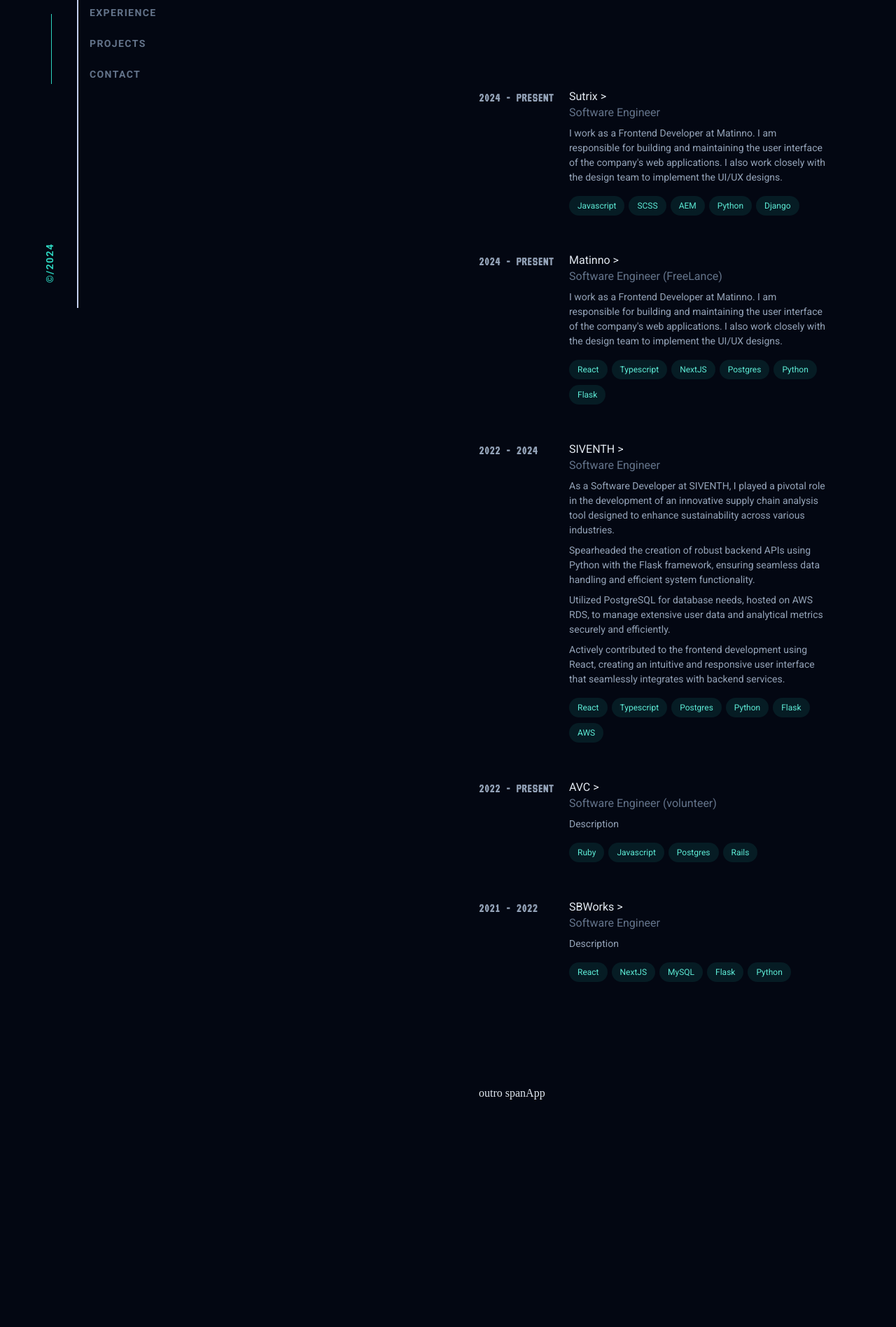
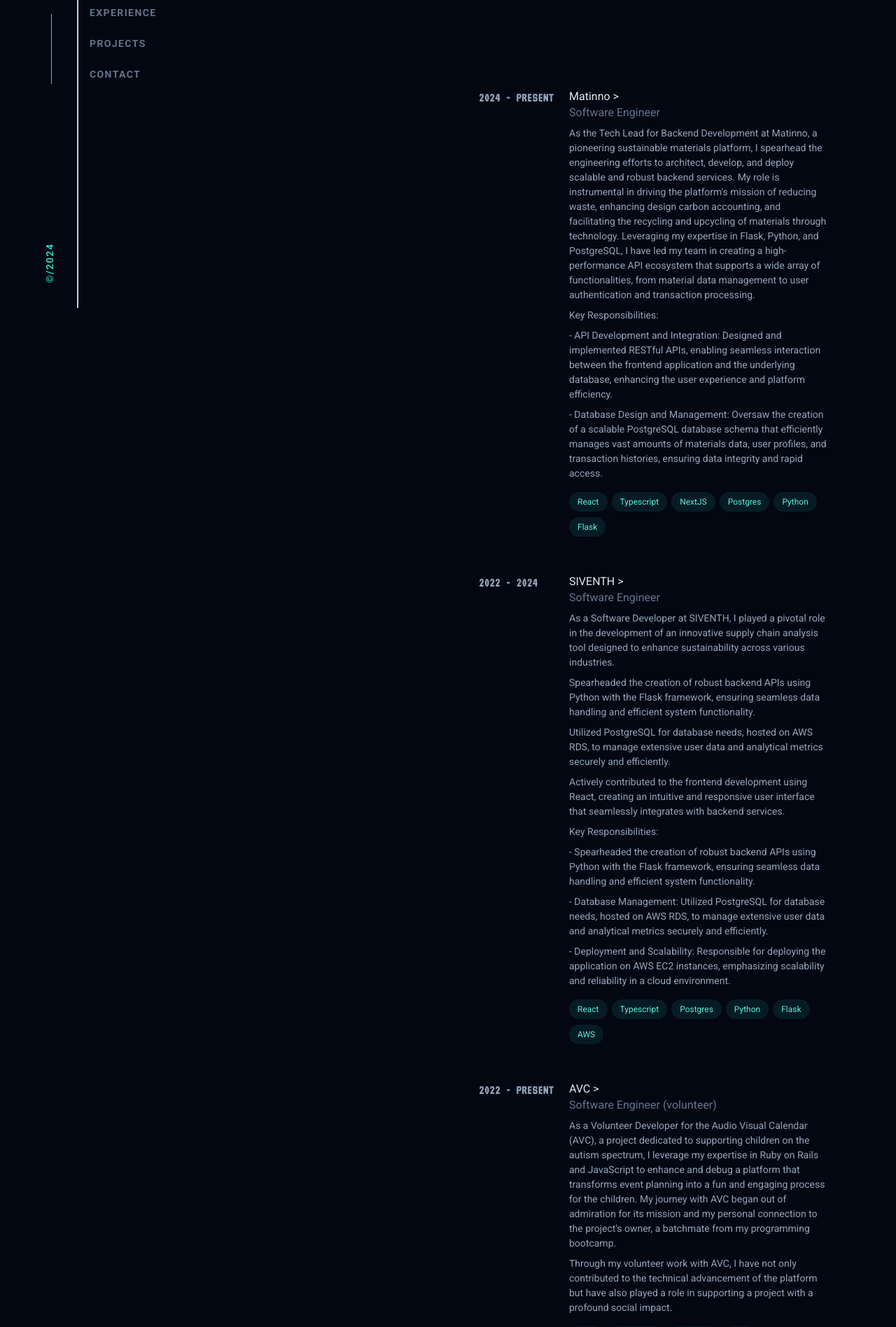
Before and after one commit to Adrianaito/portfolio-2024, a Next.js app: page / in a window 1280 px wide. Shown: the part 360-2256 px from the top of the page at 70% size. Before the commit the page ends 2178 px from the top, so only its background shows below. Built offline with nearby package versions, Linux system fonts and the light colour scheme; a web font is replaced by a local one.

Commit message:
updates experience data

```diff
--- a/src/data/experience.ts
+++ b/src/data/experience.ts
@@ -1,24 +1,17 @@
+/* eslint-disable sonarjs/no-duplicate-string */
 export const experience = [
-  {
-    company: "Sutrix",
-    link: "https://www.sutrix.com/",
-    position: "Software Engineer",
-    startDate: "2024",
-    endDate: "Present",
-    techStack: ["Javascript", "SCSS", "AEM", "Python", "Django"],
-    description: [
-      `I work as a Frontend Developer at Matinno. I am responsible for building and maintaining the user interface of the company's web applications. I also work closely with the design team to implement the UI/UX designs.`,
-    ],
-  },
   {
     company: "Matinno",
     link: "https://www.matinno.co/",
-    position: "Software Engineer (FreeLance)",
+    position: "Software Engineer",
     startDate: "2024",
     endDate: "Present",
     techStack: ["React", "Typescript", "NextJS", "Postgres", "Python", "Flask"],
     description: [
-      `I work as a Frontend Developer at Matinno. I am responsible for building and maintaining the user interface of the company's web applications. I also work closely with the design team to implement the UI/UX designs.`,
+      `As the Tech Lead for Backend Development at Matinno, a pioneering sustainable materials platform, I spearhead the engineering efforts to architect, develop, and deploy scalable and robust backend services. My role is instrumental in driving the platform's mission of reducing waste, enhancing design carbon accounting, and facilitating the recycling and upcycling of materials through technology. Leveraging my expertise in Flask, Python, and PostgreSQL, I have led my team in creating a high-performance API ecosystem that supports a wide array of functionalities, from material data management to user authentication and transaction processing.`,
+      `Key Responsibilities:`,
+      `- API Development and Integration: Designed and implemented RESTful APIs, enabling seamless interaction between the frontend application and the underlying database, enhancing the user experience and platform efficiency.`,
+      `- Database Design and Management: Oversaw the creation of a scalable PostgreSQL database schema that efficiently manages vast amounts of materials data, user profiles, and transaction histories, ensuring data integrity and rapid access.`,
     ],
   },
   {
@@ -33,6 +26,10 @@
       `Spearheaded the creation of robust backend APIs using Python with the Flask framework, ensuring seamless data handling and efficient system functionality.`,
       `Utilized PostgreSQL for database needs, hosted on AWS RDS, to manage extensive user data and analytical metrics securely and efficiently.`,
       `Actively contributed to the frontend development using React, creating an intuitive and responsive user interface that seamlessly integrates with backend services.`,
+      `Key Responsibilities:`,
+      `- Spearheaded the creation of robust backend APIs using Python with the Flask framework, ensuring seamless data handling and efficient system functionality.`,
+      `- Database Management: Utilized PostgreSQL for database needs, hosted on AWS RDS, to manage extensive user data and analytical metrics securely and efficiently.`,
+      `- Deployment and Scalability: Responsible for deploying the application on AWS EC2 instances, emphasizing scalability and reliability in a cloud environment.`,
     ],
   },
   {
@@ -42,7 +39,10 @@
     startDate: "2022",
     endDate: "Present",
     techStack: ["Ruby", "Javascript", "Postgres", "Rails"],
-    description: [`Description`],
+    description: [
+      `As a Volunteer Developer for the Audio Visual Calendar (AVC), a project dedicated to supporting children on the autism spectrum, I leverage my expertise in Ruby on Rails and JavaScript to enhance and debug a platform that transforms event planning into a fun and engaging process for the children. My journey with AVC began out of admiration for its mission and my personal connection to the project's owner, a batchmate from my programming bootcamp.`,
+      `Through my volunteer work with AVC, I have not only contributed to the technical advancement of the platform but have also played a role in supporting a project with a profound social impact.`,
+    ],
   },
   {
     company: "SBWorks",
@@ -51,6 +51,11 @@
     startDate: "2021",
     endDate: "2022",
     techStack: ["React", "NextJS", "MySQL", "Flask", "Python"],
-    description: [`Description`],
+    description: [
+      `As a software engineer at SBworks, my initial role involved the development of a Minimum Viable Product (MVP) for an accounting firm. This project was my introduction to the fast-paced and challenging world of software development, providing me with a comprehensive learning experience.`,
+      `I was entrusted with both backend and frontend development responsibilities, ensuring a cohesive and functional application. This involved designing, implementing, and managing the application's overall architecture.`,
+      `Working closely with a senior developer, I navigated through the project's complexities, benefiting from guidance and support. This collaboration not only accelerated the development process but also enriched my problem-solving skills and technical knowledge.`,
+      `Achieved successful MVP deployment, directly contributing to the client's operational efficiency and service improvement.`,
+    ],
   },
 ];
```
